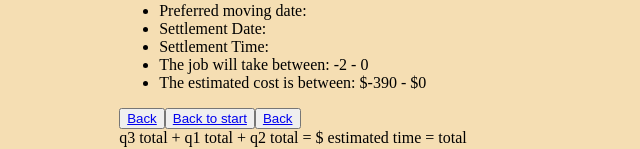
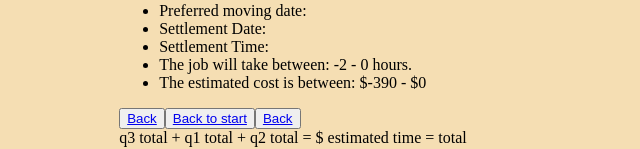
Before and after one commit to Joshua-Watson96/RemovalsQouting, a React (Create React App) app in the folder client/: page /quoteSubmit in a window 1280 px wide. Shown: the part 389-538 px from the top of the page, without its empty margins (319-959 px from the left). Built offline with nearby package versions, Linux system fonts and the light colour scheme.

Commit message:
added <br/> for selected areas

```diff
--- a/client/src/finalQuote.js
+++ b/client/src/finalQuote.js
@@ -34,7 +34,7 @@ export const QuoteReview = () => {
         <li>Preferred moving date: {movingDate}</li>
         <li>Settlement Date: {settlementDate}</li>
         <li>Settlement Time: {settlementTime}</li>
-        <li>The job will take between: {lowerHours} - {higherHours}</li>
+        <li>The job will take between: {lowerHours} - {higherHours} hours.</li>
         <li>The estimated cost is between: ${lowerTotal} - ${higherTotal} </li>
       </ul>
       <div>
--- a/client/src/pages/questions/accessQuestion/questionThree.js
+++ b/client/src/pages/questions/accessQuestion/questionThree.js
@@ -129,6 +129,7 @@ export const DoubleStoreyQuestion = ({ onNextQuestion }) => {
         <button onClick={() => handlePickUpStoreyChange('single')}>Single</button>
         <button onClick={() => handlePickUpStoreyChange('double')}>Double</button>
         <button onClick={() => handlePickUpStoreyChange('other')}>Other</button>
+        <br/>
         <span className='selectedPickUp'> You selected: {getSelectedAnswer('pickUpStorey', pickUpStorey)}</span>
       </div>
 
@@ -138,6 +139,7 @@ export const DoubleStoreyQuestion = ({ onNextQuestion }) => {
           <button onClick={() => handlePickUpStoreyChange('apartment_stairs')}>Apartment building with stairs</button>
           <button onClick={() => handlePickUpStoreyChange('apartment_lift')}>Apartment building with a lift</button>
           <button onClick={() => handlePickUpStoreyChange('3_or_more_levels')}>3 or more levels</button>
+          <br/>
           <span className='selectedOther'>You selected: {getSelectedAnswer('pickUpStorey', pickUpStorey)}</span>
         </div>
       )}
@@ -156,6 +158,7 @@ export const DoubleStoreyQuestion = ({ onNextQuestion }) => {
           <button onClick={() => handleDropOffStoreyChange('apartment_stairs')}>Apartment building with stairs</button>
           <button onClick={() => handleDropOffStoreyChange('apartment_lift')}>Apartment building with a lift</button>
           <button onClick={() => handleDropOffStoreyChange('3_or_more_levels')}>3 or more levels</button>
+          <br/>
           <span> You selected: {getSelectedAnswer('dropOffStorey', dropOffStorey)}</span>
         </div>
       )}
```
